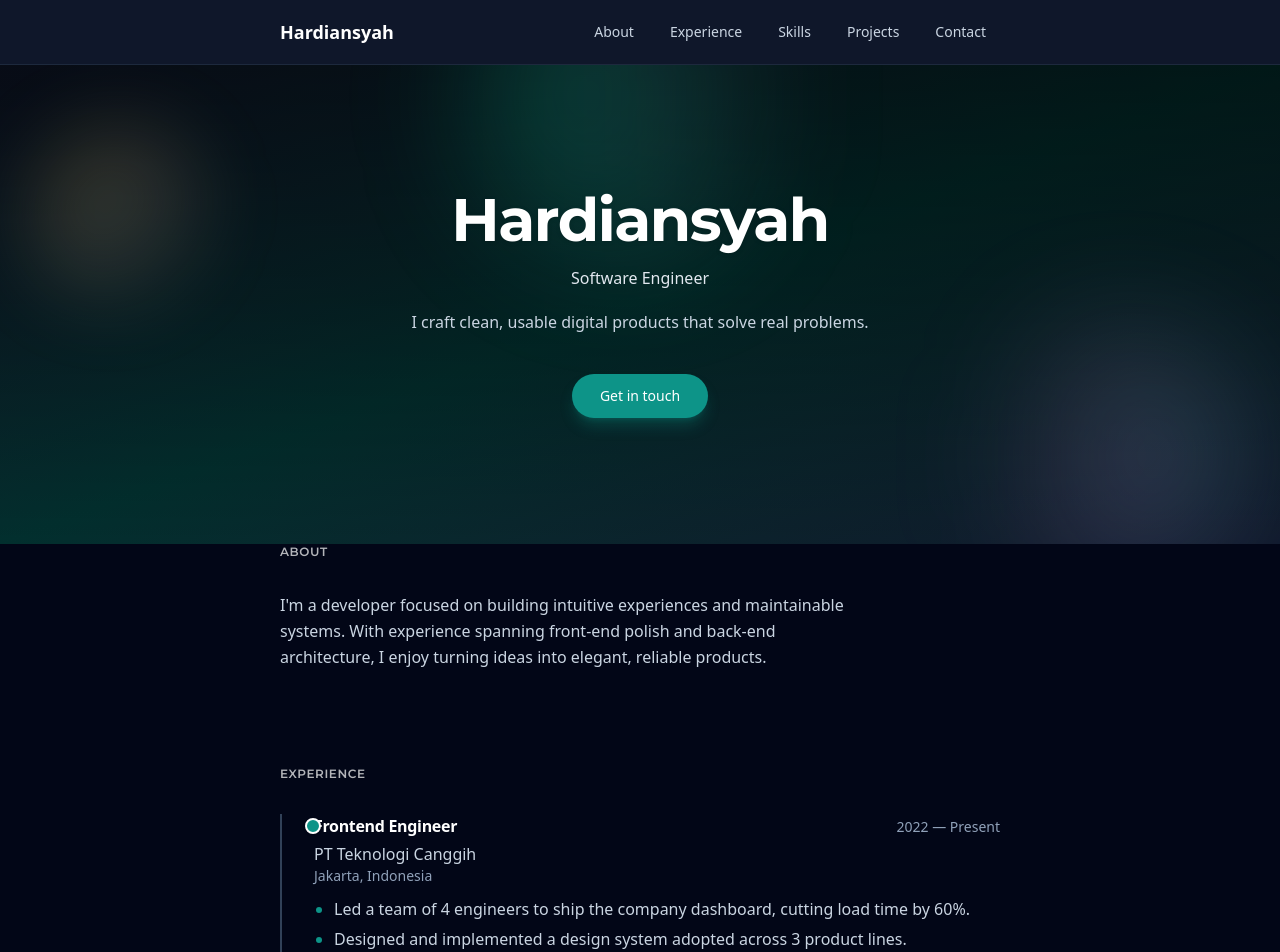
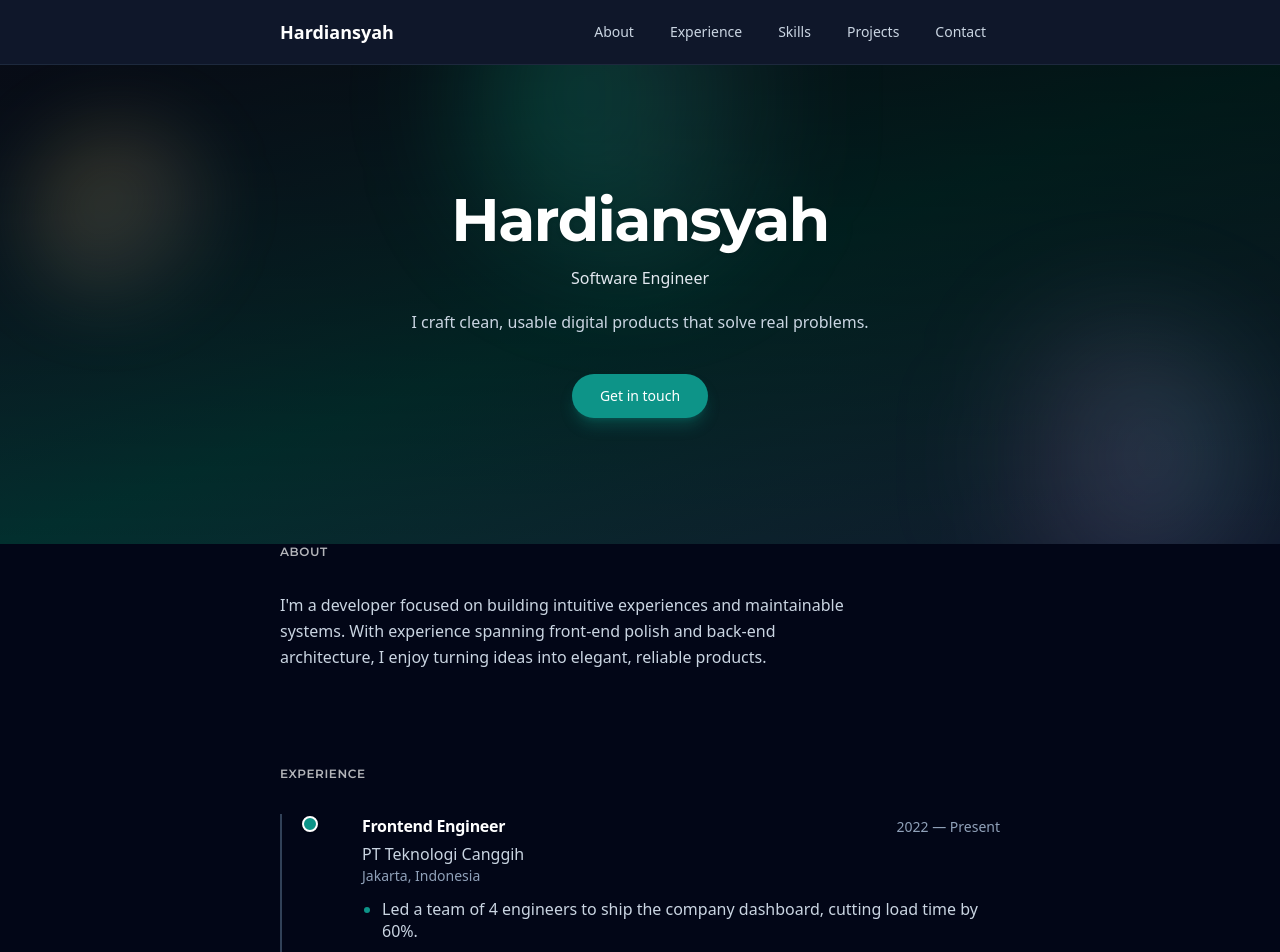
Before and after one commit to hardiansyahid/hardiansyah, a Next.js app: page / in a window 1280 px wide. Shown: the top 952 px of the page. Built offline with nearby package versions, Linux system fonts and the light colour scheme.

Commit message:
Increase experience timeline dot/text gap: pl-10 sm:pl-12, dot at top-0.5 left-[-12px]

```diff
--- a/src/app/page.tsx
+++ b/src/app/page.tsx
@@ -190,9 +190,9 @@ export default function Home() {
               {jobs.map((job) => (
                 <div
                   key={`${job.title}-${job.company}`}
-                  className="relative pl-8 sm:pl-0"
+                  className="relative pl-10 sm:pl-12"
                 >
-                  <span className="absolute left-[-9px] top-1 hidden h-4 w-4 rounded-full border-2 border-white bg-accent shadow sm:block" />
+                  <span className="absolute left-[-12px] top-0.5 hidden h-4 w-4 rounded-full border-2 border-white bg-accent shadow sm:block" />
                   <div className="mb-1 flex flex-col sm:flex-row sm:items-baseline sm:justify-between">
                     <h4 className="font-semibold text-white">{job.title}</h4>
                     <time className="text-sm text-slate-400">
```
